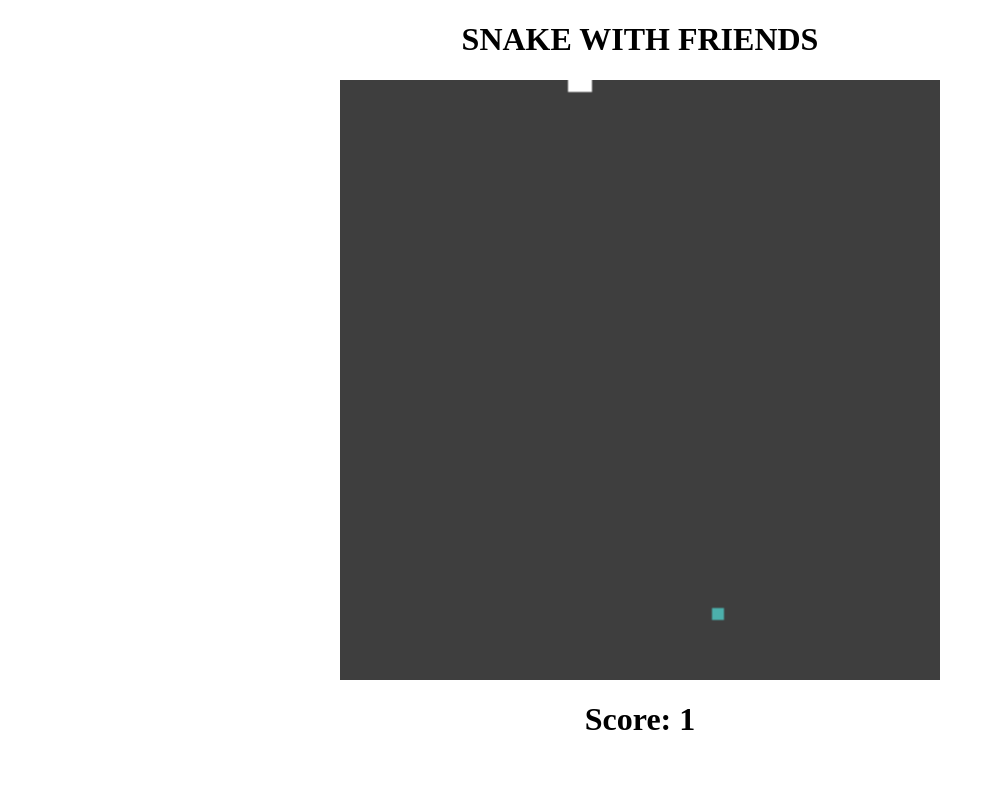
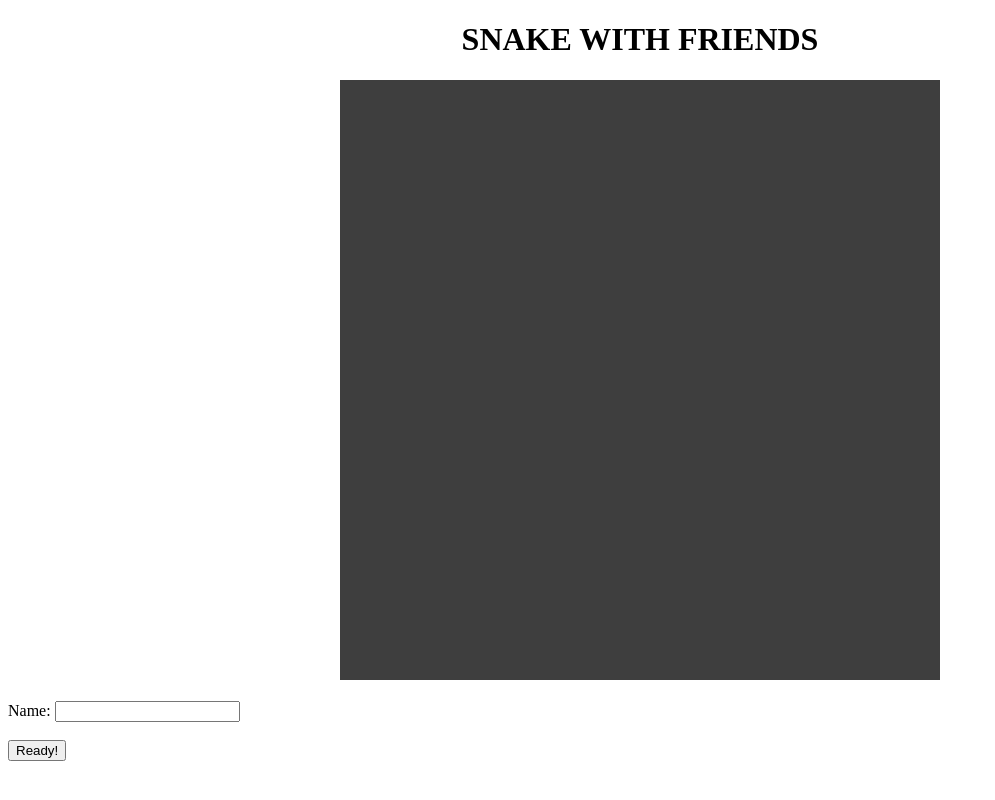
Before and after one commit to masaladosa69/SnakeWithATwist, a website: page client/index.html in a window 1280 px wide. Shown: the whole page, without its empty margins (0-995 px from the left). Drawn offline with nearby package versions, Linux system fonts and the light colour scheme; no server answers.

Commit message:
Added text input and button. Emitting and receiving ready events.

```diff
--- a/client/draw.js
+++ b/client/draw.js
@@ -5,6 +5,7 @@ const rows = canvas.height / scale;
 const columns = canvas.width / scale;
 const socket = io();
 var snake;
+var allPlayersReady = false;
 
 (function setup() {
   snake = new Snake();
@@ -12,6 +13,7 @@ var snake;
   fruit.pickLocation();
 
   window.setInterval(() => {
+    if (allPlayersReady) {
       ctx.clearRect(0, 0, canvas.width, canvas.height);
       fruit.draw();
       snake.update();
@@ -24,8 +26,17 @@ var snake;
       snake.checkCollision();
       document.querySelector('.score')
         .innerText = "Score: " + snake.total;
+    }
+
   }, 250);
 })();
+
+const name = document.querySelector("#name");
+const readyButton = document.querySelector("#readyButton");
+readyButton.addEventListener("click", function() {
+  socket.emit("ready", name.value);
+  console.log("EMITTING READY MESSAGE FOR USER: " + name.value);
+});
 
 window.addEventListener("keydown", (evt) => {
   const direction = evt.key.replace("Arrow", "");
@@ -40,3 +51,8 @@ socket.on("move", function (direction) {
     snake.changeDirection(direction);
   }
 });
+
+socket.on("start", function() {
+  console.log("RECEIVED START MESSAGE FROM SERVER");
+  allPlayersReady = true;
+});
--- a/client/index.html
+++ b/client/index.html
@@ -13,7 +13,14 @@
       }
       h1 {
         text-align: center;
-    }
+      }
+      form {
+        margin: 0 auto;
+        width:250px;
+      }
+      button{
+        margin: 0 auto;
+      }
     </style>
   </head>
   <body>
@@ -26,6 +33,9 @@
     >
     </canvas>
     <h1 class="score"></h1>
+    <label for="name">Name:</label>
+    <input type="text" id="name" name="name"><br><br>
+    <button type="button" id="readyButton">Ready!</button>
   </body>
   <script src="/socket.io/socket.io.js"></script>
   <script type="text/javascript" src="fruit.js"></script>
```
Lines whose indentation alone changed are shown as unchanged.
